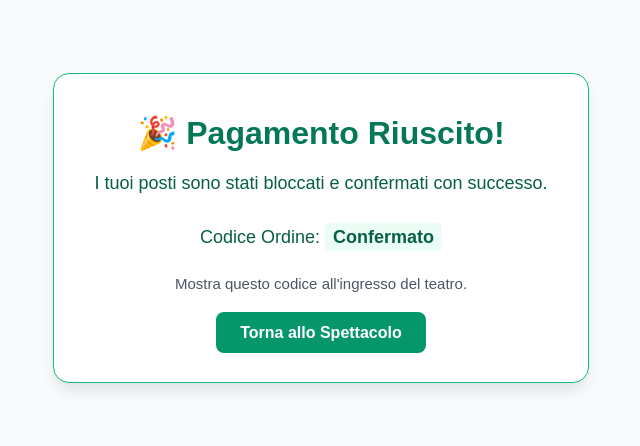
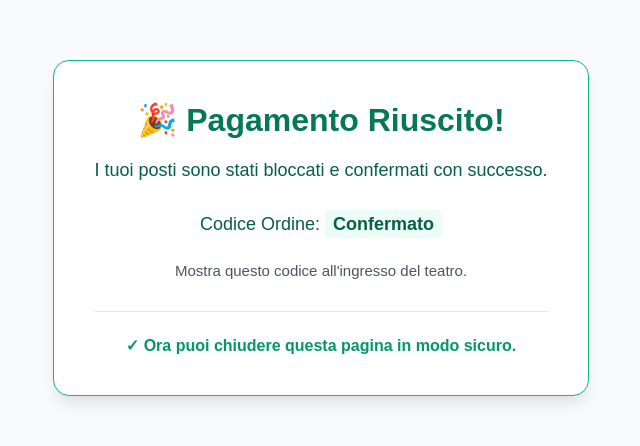
Before and after one commit to aurorafontana/Spettacolo-Prova-a-Prendermi-, a Next.js app: page /success in a window 1280 px wide. Shown: the part 200-646 px from the top of the page, without its empty margins (319-959 px from the left). Built offline with nearby package versions, Linux system fonts and the light colour scheme.

Commit message:
Aggiornamento rapido

```diff
--- a/app/success/page.tsx
+++ b/app/success/page.tsx
@@ -11,19 +11,23 @@ export default function SuccessPage({
         <h1 style={{ fontSize: '32px', margin: '0 0 16px 0', color: '#047857' }}>
           🎉 Pagamento Riuscito!
         </h1>
+
         <p style={{ fontSize: '18px', color: '#065f46', lineHeight: '1.5' }}>
           I tuoi posti sono stati bloccati e confermati con successo. <br /><br />
           Codice Ordine: <strong style={{ background: '#ecfdf5', padding: '4px 8px', borderRadius: '4px' }}>{orderCode}</strong>
         </p>
+
         <p style={{ marginTop: '24px', fontSize: '15px', color: '#4b5563' }}>
           Mostra questo codice all'ingresso del teatro.
         </p>
-        <div style={{ marginTop: '32px' }}>
-          {/* LINK AGGIORNATO QUI SOTTO */}
-          <a href="/events/prova-a-prendermi" style={{ padding: '12px 24px', backgroundColor: '#059669', color: 'white', textDecoration: 'none', borderRadius: '8px', fontWeight: 'bold' }}>
-            Torna allo Spettacolo
-          </a>
+
+        {/* Messaggio finale al posto del pulsante */}
+        <div style={{ marginTop: '32px', paddingTop: '24px', borderTop: '1px solid #e5e7eb' }}>
+          <p style={{ margin: 0, fontSize: '16px', color: '#059669', fontWeight: 'bold' }}>
+            ✓ Ora puoi chiudere questa pagina in modo sicuro.
+          </p>
         </div>
+
       </div>
     </div>
   );
```
